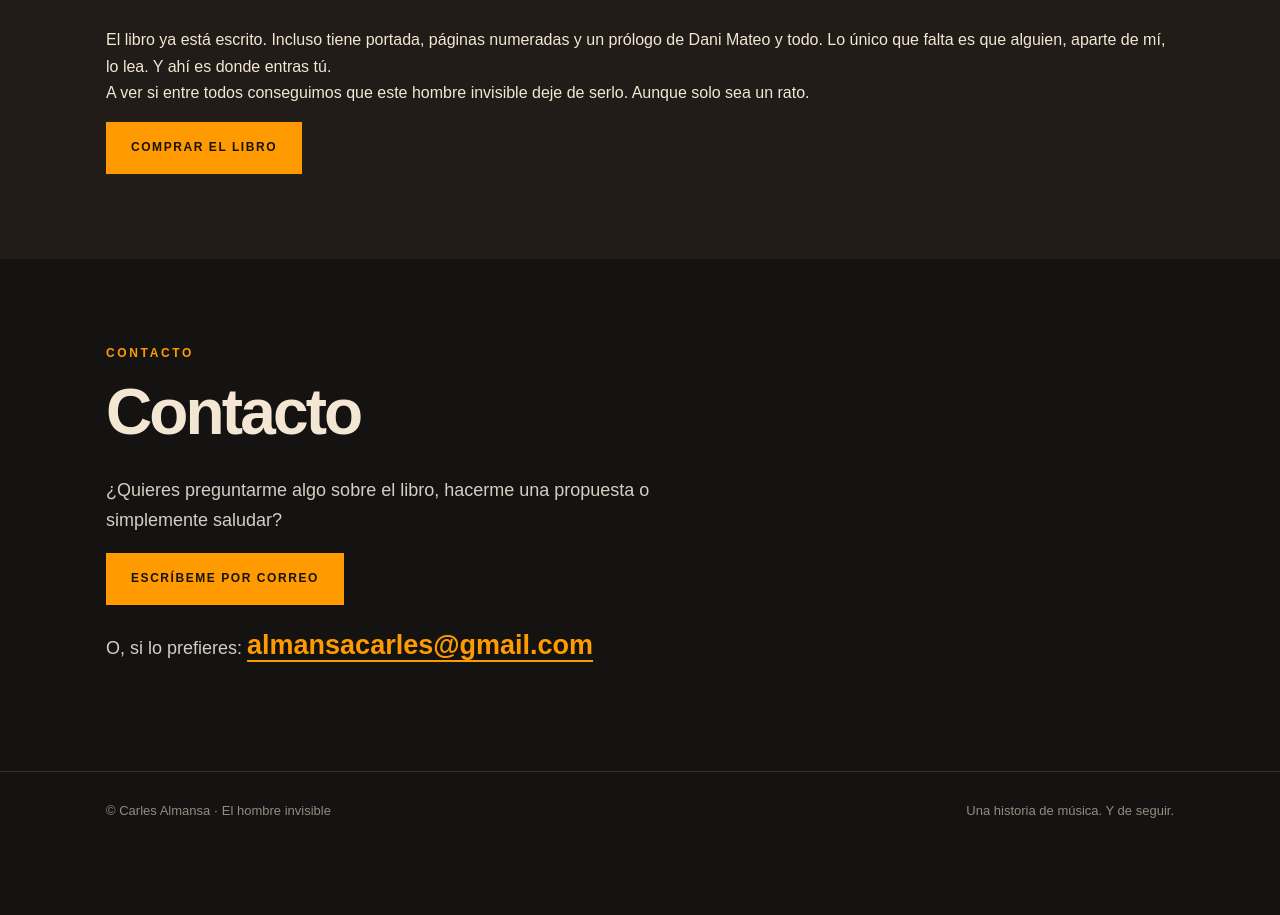
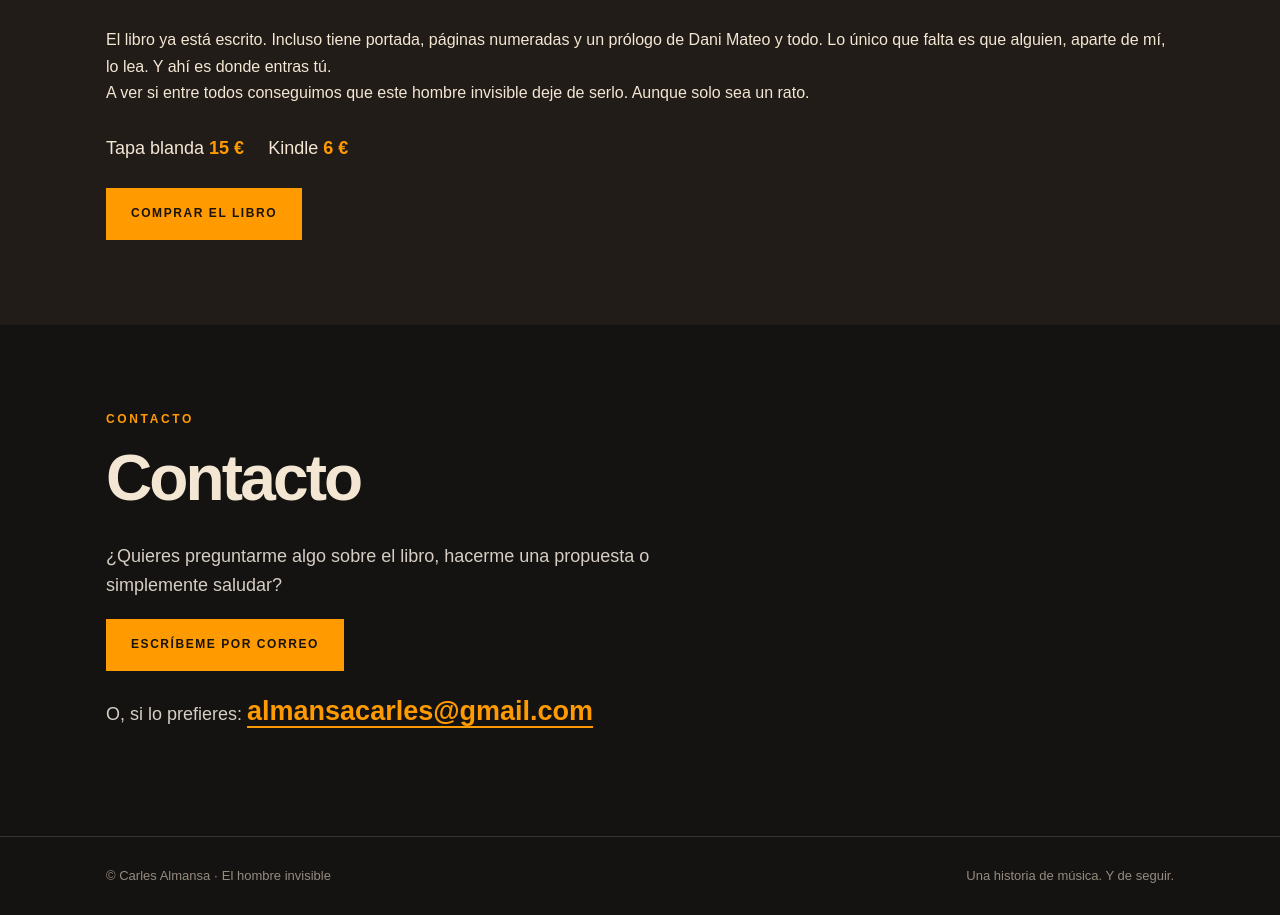
Before and after one commit to cosmicmarciana/cosmicmarciana.github.io, a plain HTML site: page libro/index.html in a window 1280 px wide. Shown: the part 2250-3165 px from the top of the page. Before the commit the page ends 3099 px from the top, so only its background shows below. Drawn offline with Linux system fonts and the light colour scheme.

Commit message:
Update index.html

```diff
--- a/libro/index.html
+++ b/libro/index.html
@@ -31,7 +31,14 @@ No sabía que la invisibilidad podía tomar esta forma.»</div></section>
 El libro ya está escrito. Incluso tiene portada, páginas numeradas y un prólogo de Dani Mateo y todo. Lo único que falta es que alguien, aparte de mí, lo lea. Y ahí es donde entras tú.
 <br>
 A ver si entre todos conseguimos que este hombre invisible deje de serlo. Aunque solo sea un rato.
-</p><a class="btn buy-link" href="#disponibilidad" aria-disabled="true" onclick="if(this.getAttribute('aria-disabled')==='true')event.preventDefault()">COMPRAR EL LIBRO</a></div></section>
+</p>
+
+<div style="display:flex;gap:24px;flex-wrap:wrap;margin:28px 0 24px;font-size:18px;">
+  <span>Tapa blanda <strong style="color:#ff9b00;">15 €</strong></span>
+  <span>Kindle <strong style="color:#ff9b00;">6 €</strong></span>
+</div>
+
+<a class="btn buy-link" href="#disponibilidad" aria-disabled="true" onclick="if(this.getAttribute('aria-disabled')==='true')event.preventDefault()">COMPRAR EL LIBRO</a></div></section>
 <section id="contacto" class="wrap section"><div class="kicker">Contacto</div><h2>Contacto</h2><p class="contact-description">¿Quieres preguntarme algo sobre el libro, hacerme una propuesta o simplemente saludar?</p><a class="btn" href="mailto:almansacarles@gmail.com">ESCRÍBEME POR CORREO</a><p class="contact-description" style="margin-top:18px">O, si lo prefieres:&nbsp;<a class="contact-mail" href="mailto:almansacarles@gmail.com">almansacarles@gmail.com</a></p></section></main>
 <footer><div class="wrap"><span>© Carles Almansa · El hombre invisible</span><span>Una historia de música. Y de seguir.</span></div></footer>
 <button class="back-to-top" id="back-to-top" type="button" aria-label="Volver al principio" title="Volver al principio" aria-hidden="true" tabindex="-1">↑</button>
```
